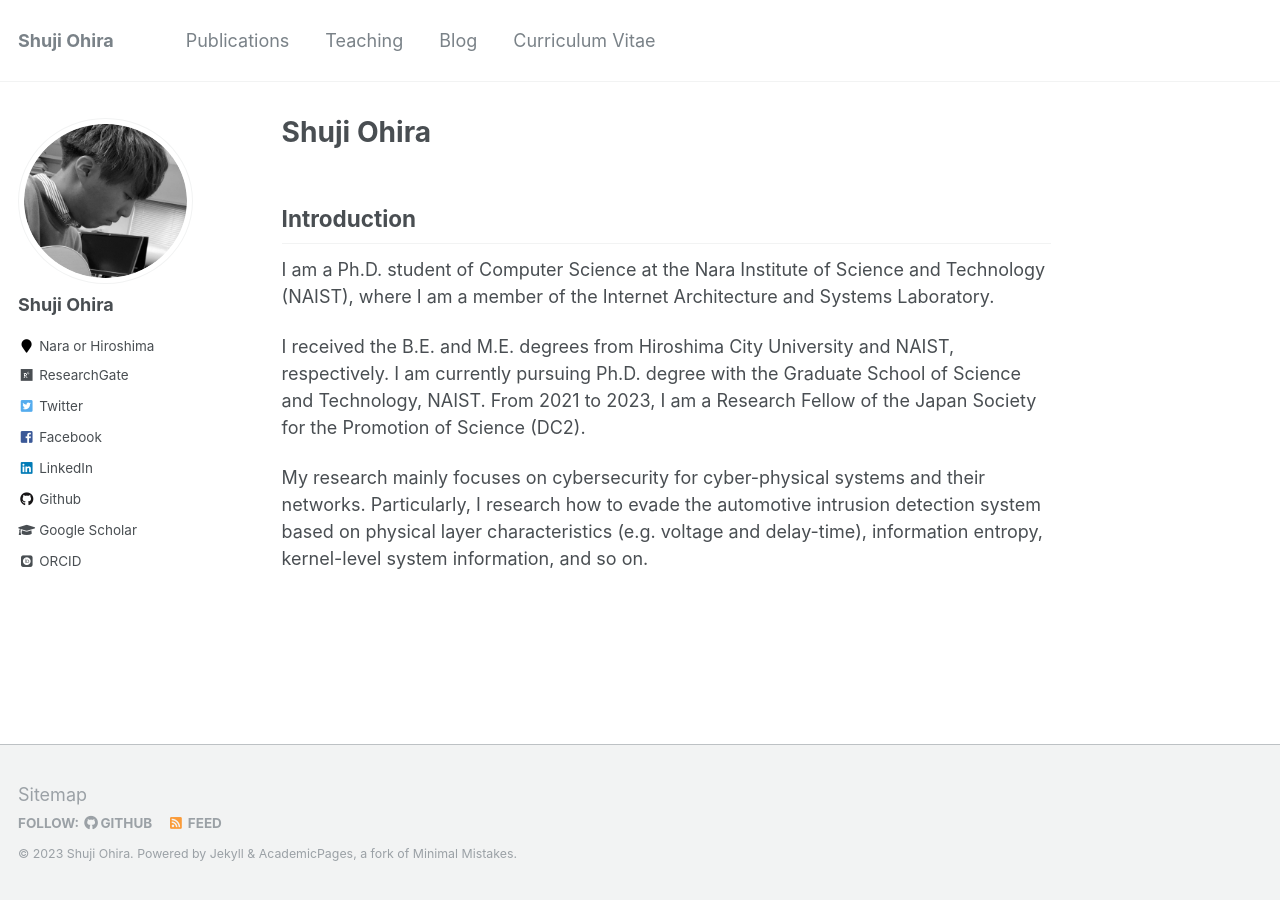
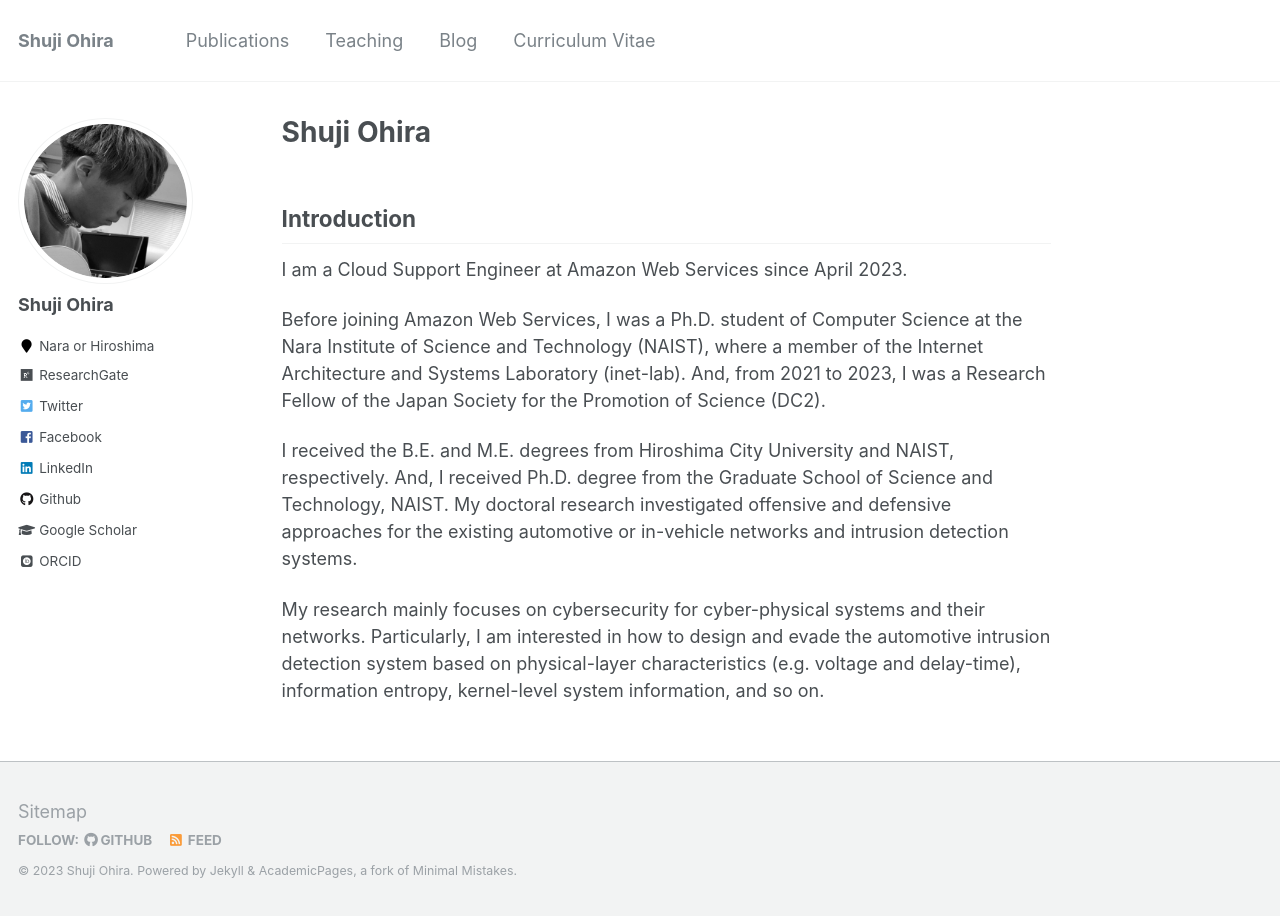
Before and after one commit to shuji-oh/shuji-oh.github.io, a Jekyll site: the page built from _pages/about.md, in a window 1280 px wide. Built offline with Jekyll 4.4.1, drawn with Linux system fonts in a browser that asks for light colours; some web fonts are replaced.

Commit message:
Update about.md

```diff
--- a/_pages/about.md
+++ b/_pages/about.md
@@ -10,8 +10,10 @@ redirect_from:
 
 Introduction
 ------
-I am a Ph.D. student of Computer Science at the Nara Institute of Science and Technology (NAIST), where I am a member of the Internet Architecture and Systems Laboratory.
+I am a Cloud Support Engineer at Amazon Web Services since April 2023.
 
-I received the B.E. and M.E. degrees from Hiroshima City University and NAIST, respectively. I am currently pursuing Ph.D. degree with the Graduate School of Science and Technology, NAIST. From 2021 to 2023, I am a Research Fellow of the Japan Society for the Promotion of Science (DC2).
+Before joining Amazon Web Services, I was a Ph.D. student of Computer Science at the Nara Institute of Science and Technology (NAIST), where a member of the Internet Architecture and Systems Laboratory (inet-lab). And, from 2021 to 2023, I was a Research Fellow of the Japan Society for the Promotion of Science (DC2).
 
-My research mainly focuses on cybersecurity for cyber-physical systems and their networks. Particularly, I research how to evade the automotive intrusion detection system based on physical layer characteristics (e.g. voltage and delay-time), information entropy, kernel-level system information, and so on.
+I received the B.E. and M.E. degrees from Hiroshima City University and NAIST, respectively. And, I received Ph.D. degree from the Graduate School of Science and Technology, NAIST. My doctoral research investigated offensive and defensive approaches for the existing automotive or in-vehicle networks and intrusion detection systems.
+
+My research mainly focuses on cybersecurity for cyber-physical systems and their networks. Particularly, I am interested in how to design and evade the automotive intrusion detection system based on physical-layer characteristics (e.g. voltage and delay-time), information entropy, kernel-level system information, and so on.
```
